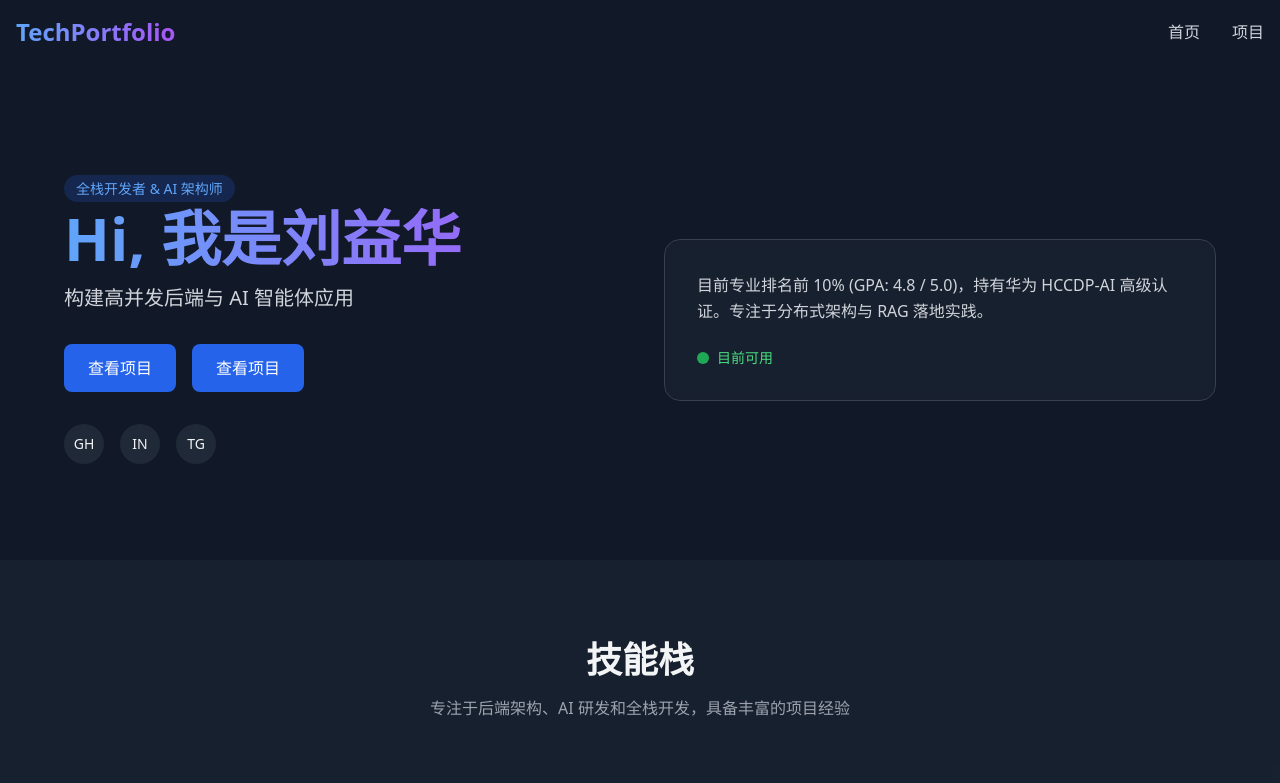
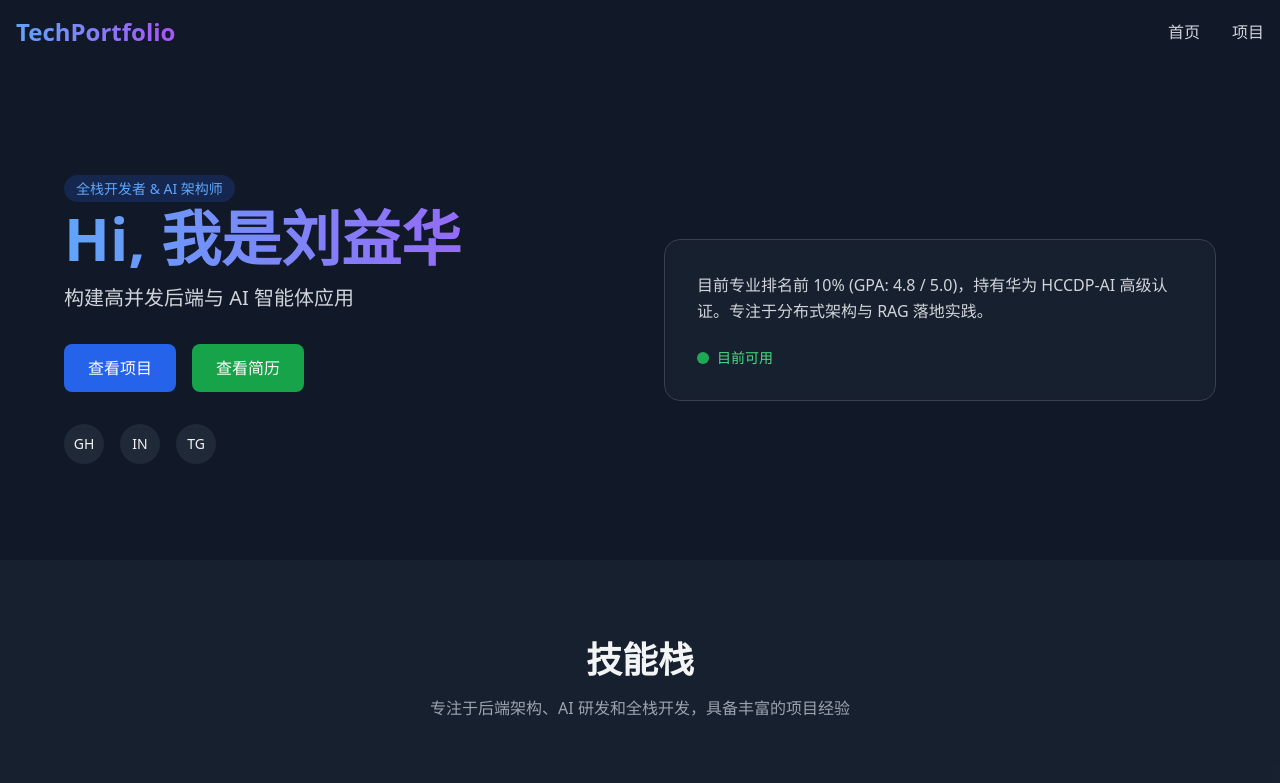
Before and after one commit to citen-xx/person-web-introduction, a Vue app: page / in a window 1280 px wide. Shown: the top 783 px of the page. Built offline with nearby package versions, Linux system fonts and the light colour scheme.

Commit message:
真-最后版本4

```diff
--- a/src/views/Home.vue
+++ b/src/views/Home.vue
@@ -18,12 +18,13 @@
               构建高并发后端与 AI 智能体应用
             </p>
             <div class="flex flex-wrap gap-4 mb-8">
-              <a href="/projects" class="bg-blue-600 hover:bg-blue-700 text-white font-medium py-3 px-6 rounded-lg transition-all duration-300 hover:shadow-lg hover:shadow-blue-600/20">
-                查看项目
-              </a>
+
               <router-link to="/projects" class="bg-blue-600 hover:bg-blue-700 text-white font-medium py-3 px-6 rounded-lg transition-all duration-300 hover:shadow-lg hover:shadow-blue-600/20">
                 查看项目
               </router-link>
+              <a href="/personresume.pdf" target="_blank" class="bg-green-600 hover:bg-green-700 text-white font-medium py-3 px-6 rounded-lg transition-all duration-300 hover:shadow-lg hover:shadow-green-600/20">
+                查看简历
+              </a>
             </div>
             <div class="flex items-center gap-4">
               <div class="w-10 h-10 bg-gray-800 rounded-full flex items-center justify-center hover:bg-gray-700 transition-colors">
```
